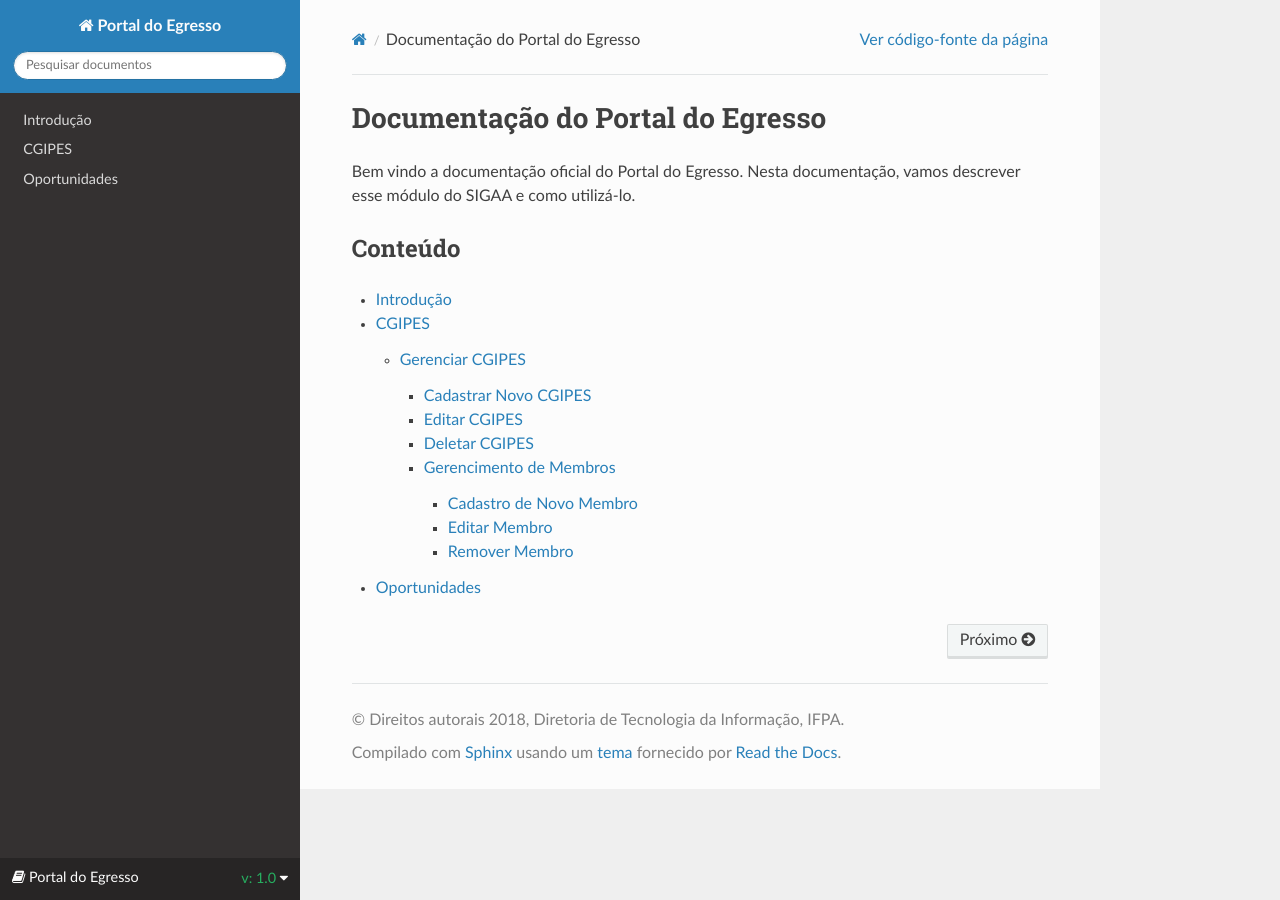
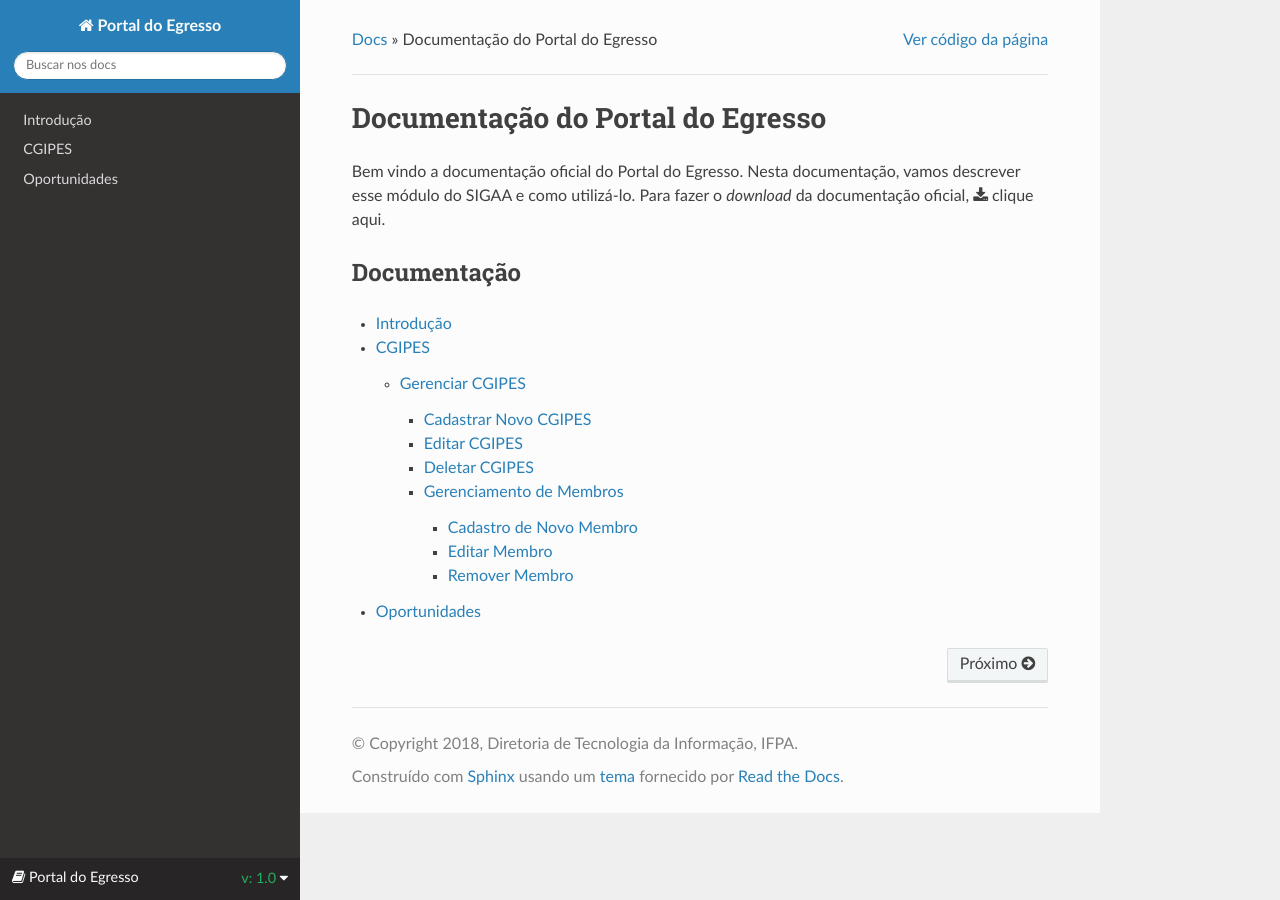
Before and after one commit to djangonauta/dti-docs, a Sphinx documentation site: the page built from source/index.rst, in a window 1280 px wide. Built offline with Sphinx 7.4.7 and the Read the Docs theme 2.0.0, drawn with Linux system fonts in a browser that asks for light colours.

Commit message:
adicionados templates customizados

```diff
--- /dev/null
+++ b/source/_templates/breadcrumbs.html
@@ -0,0 +1,82 @@
+{# Support for Sphinx 1.3+ page_source_suffix, but don't break old builds. #}
+
+{% if page_source_suffix %}
+{% set suffix = page_source_suffix %}
+{% else %}
+{% set suffix = source_suffix %}
+{% endif %}
+
+{% if meta is defined and meta is not none %}
+{% set check_meta = True %}
+{% else %}
+{% set check_meta = False %}
+{% endif %}
+
+{% if check_meta and 'github_url' in meta %}
+{% set display_github = True %}
+{% endif %}
+
+{% if check_meta and 'bitbucket_url' in meta %}
+{% set display_bitbucket = True %}
+{% endif %}
+
+{% if check_meta and 'gitlab_url' in meta %}
+{% set display_gitlab = True %}
+{% endif %}
+
+<div role="navigation" aria-label="breadcrumbs navigation">
+
+  <ul class="wy-breadcrumbs">
+    {% block breadcrumbs %}
+      <li><a href="{{ pathto(master_doc) }}">{{ _('Docs') }}</a> &raquo;</li>
+        {% for doc in parents %}
+          <li><a href="{{ doc.link|e }}">{{ doc.title }}</a> &raquo;</li>
+        {% endfor %}
+      <li>{{ title }}</li>
+    {% endblock %}
+    {% block breadcrumbs_aside %}
+      <li class="wy-breadcrumbs-aside">
+        {% if hasdoc(pagename) %}
+            {% if display_github %}
+            {% if check_meta and 'github_url' in meta %}
+              <!-- User defined GitHub URL -->
+              <a href="{{ meta['github_url'] }}" class="fa fa-github"> {{ _('Edit on GitHub') }}</a>
+            {% else %}
+              <a href="https://{{ github_host|default("github.com") }}/{{ github_user }}/{{ github_repo }}/{{ theme_vcs_pageview_mode|default("blob") }}/{{ github_version }}{{ conf_py_path }}{{ pagename }}{{ suffix }}" class="fa fa-github"> {{ _('Edit on GitHub') }}</a>
+            {% endif %}
+          {% elif display_bitbucket %}
+            {% if check_meta and 'bitbucket_url' in meta %}
+              <!-- User defined Bitbucket URL -->
+              <a href="{{ meta['bitbucket_url'] }}" class="fa fa-bitbucket"> {{ _('Edit on Bitbucket') }}</a>
+            {% else %}
+              <a href="https://bitbucket.org/{{ bitbucket_user }}/{{ bitbucket_repo }}/src/{{ bitbucket_version}}{{ conf_py_path }}{{ pagename }}{{ suffix }}?mode={{ theme_vcs_pageview_mode|default("view") }}" class="fa fa-bitbucket"> {{ _('Edit on Bitbucket') }}</a>
+            {% endif %}
+          {% elif display_gitlab %}
+            {% if check_meta and 'gitlab_url' in meta %}
+              <!-- User defined GitLab URL -->
+              <a href="{{ meta['gitlab_url'] }}" class="fa fa-gitlab"> {{ _('Edit on GitLab') }}</a>
+            {% else %}
+              <a href="https://{{ gitlab_host|default("gitlab.com") }}/{{ gitlab_user }}/{{ gitlab_repo }}/{{ theme_vcs_pageview_mode|default("blob") }}/{{ gitlab_version }}{{ conf_py_path }}{{ pagename }}{{ suffix }}" class="fa fa-gitlab"> {{ _('Edit on GitLab') }}</a>
+            {% endif %}
+          {% elif show_source and source_url_prefix %}
+            <a href="{{ source_url_prefix }}{{ pagename }}{{ suffix }}">Ver código da página</a>
+          {% elif show_source and has_source and sourcename %}
+            <a href="{{ pathto('_sources/' + sourcename, true)|e }}" rel="nofollow">Ver código da página</a>
+          {% endif %}
+        {% endif %}
+      </li>
+    {% endblock %}
+  </ul>
+
+  {% if (theme_prev_next_buttons_location == 'top' or theme_prev_next_buttons_location == 'both') and (next or prev) %}
+  <div class="rst-breadcrumbs-buttons" role="navigation" aria-label="breadcrumb navigation">
+      {% if next %}
+        <a href="{{ next.link|e }}" class="btn btn-neutral float-right" title="{{ next.title|striptags|e }}" accesskey="n">Next <span class="fa fa-arrow-circle-right"></span></a>
+      {% endif %}
+      {% if prev %}
+        <a href="{{ prev.link|e }}" class="btn btn-neutral" title="{{ prev.title|striptags|e }}" accesskey="p"><span class="fa fa-arrow-circle-left"></span> Previous</a>
+      {% endif %}
+  </div>
+  {% endif %}
+  <hr/>
+</div>
--- /dev/null
+++ b/source/_templates/footer.html
@@ -0,0 +1,51 @@
+<footer>
+  {% if (theme_prev_next_buttons_location == 'bottom' or theme_prev_next_buttons_location == 'both') and (next or prev) %}
+    <div class="rst-footer-buttons" role="navigation" aria-label="footer navigation">
+      {% if next %}
+        <a href="{{ next.link|e }}" class="btn btn-neutral float-right" title="{{ next.title|striptags|e }}" accesskey="n" rel="next">Próximo <span class="fa fa-arrow-circle-right"></span></a>
+      {% endif %}
+      {% if prev %}
+        <a href="{{ prev.link|e }}" class="btn btn-neutral" title="{{ prev.title|striptags|e }}" accesskey="p" rel="prev"><span class="fa fa-arrow-circle-left"></span> Anterior</a>
+      {% endif %}
+    </div>
+  {% endif %}
+
+  <hr/>
+
+  <div role="contentinfo">
+    <p>
+    {%- if show_copyright %}
+      {%- if hasdoc('copyright') %}
+        {% trans path=pathto('copyright'), copyright=copyright|e %}&copy; <a href="{{ path }}">Copyright</a> {{ copyright }}.{% endtrans %}
+      {%- else %}
+        {% trans copyright=copyright|e %}&copy; Copyright {{ copyright }}.{% endtrans %}
+      {%- endif %}
+    {%- endif %}
+
+    {%- if build_id and build_url %}
+      {% trans build_url=build_url, build_id=build_id %}
+        <span class="build">
+          Build
+          <a href="{{ build_url }}">{{ build_id }}</a>.
+        </span>
+      {% endtrans %}
+    {%- elif commit %}
+      {% trans commit=commit %}
+        <span class="commit">
+          Revision <code>{{ commit }}</code>.
+        </span>
+      {% endtrans %}
+    {%- elif last_updated %}
+      {% trans last_updated=last_updated|e %}Last updated on {{ last_updated }}.{% endtrans %}
+    {%- endif %}
+
+    </p>
+  </div>
+
+  {%- if show_sphinx %}
+  {% trans %}Construído com <a href="http://sphinx-doc.org/">Sphinx</a> usando um <a href="https://github.com/rtfd/sphinx_rtd_theme">tema</a> fornecido por <a href="https://readthedocs.org">Read the Docs</a>{% endtrans %}.
+  {%- endif %}
+
+  {%- block extrafooter %} {% endblock %}
+
+</footer>
--- /dev/null
+++ b/source/_templates/searchbox.html
@@ -0,0 +1,9 @@
+{%- if builder != 'singlehtml' %}
+<div role="search">
+  <form id="rtd-search-form" class="wy-form" action="{{ pathto('search') }}" method="get">
+    <input type="text" name="q" placeholder="Buscar nos docs" />
+    <input type="hidden" name="check_keywords" value="yes" />
+    <input type="hidden" name="area" value="default" />
+  </form>
+</div>
+{%- endif %}
--- a/source/_templates/versions.html
+++ b/source/_templates/versions.html
@@ -7,7 +7,7 @@
   <div class="rst-other-versions">
     <dl>
       <dt>Downloads</dt>
-      <dd><a href="_downloads/PortalEgresso.pdf">PDF</a></dd>
+      <dd><a href="_downloads/PortaldoEgresso.pdf">PDF</a></dd>
     </dl>
   </div>
 </div>
--- a/source/conf.py
+++ b/source/conf.py
@@ -95,7 +95,7 @@ html_static_path = ['_static']
 # default: ``['localtoc.html', 'relations.html', 'sourcelink.html',
 # 'searchbox.html']``.
 #
-html_sidebars = {'**': ['globaltoc.html', 'sourcelink.html', 'searchbox.html', 'versions.html']}
+# html_sidebars = {'**': ['globaltoc.html', 'sourcelink.html', 'searchbox.html', 'versions.html']}
 
 
 # -- Options for HTMLHelp output ---------------------------------------------
--- a/source/index.rst
+++ b/source/index.rst
@@ -7,10 +7,10 @@ Documentação do Portal do Egresso
 =================================
 
 Bem vindo a documentação oficial do Portal do Egresso. Nesta documentação, vamos descrever esse módulo do
-SIGAA e como utilizá-lo.
+SIGAA e como utilizá-lo. Para fazer o *download* da documentação oficial, :download:`clique aqui <../build/latex/PortaldoEgresso.pdf>`.
 
-Conteúdo
---------
+Documentação
+------------
 
 .. toctree::
    :maxdepth: 4
```
Also changed, not shown: source/cgipes.rst (+17 -27 lines), 1 other file.
